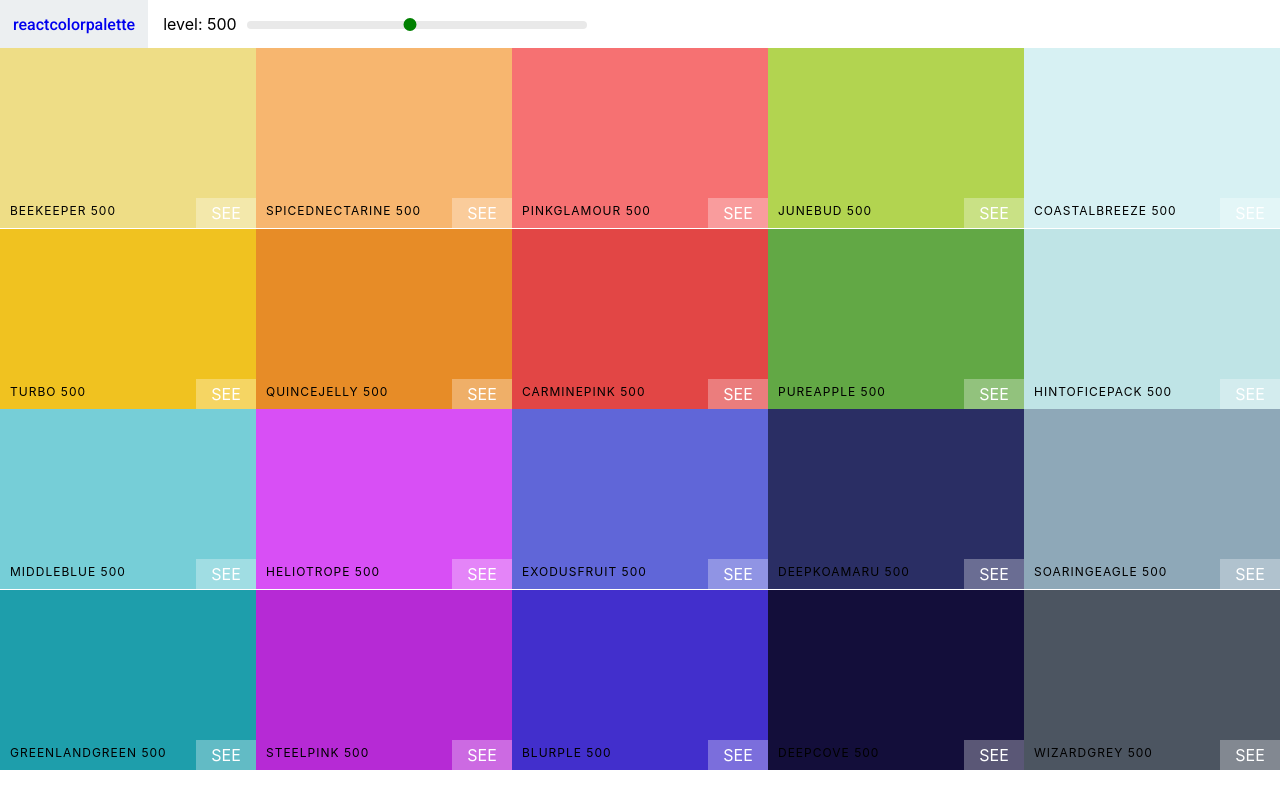
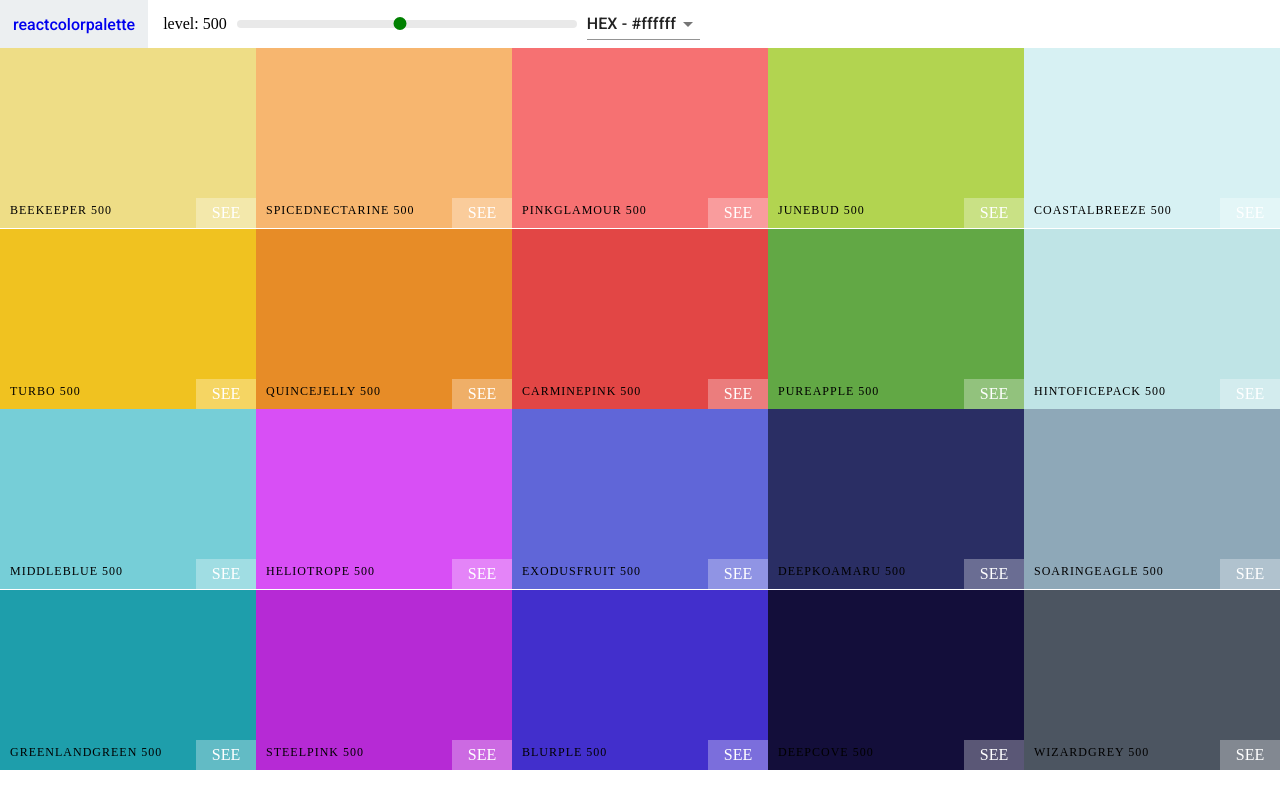
Before and after one commit to rzounlom/react-color-palette, a React (Create React App) app: page / in a window 1280 px wide. Built offline with nearby package versions, Linux system fonts and the light colour scheme.

Commit message:
added picking hex, rgb, and rgba functionality to clipboard

```diff
--- a/package.json
+++ b/package.json
@@ -3,6 +3,7 @@
   "version": "0.1.0",
   "private": true,
   "dependencies": {
+    "@material-ui/core": "^4.11.1",
     "@testing-library/jest-dom": "^5.11.6",
     "@testing-library/react": "^11.2.1",
     "@testing-library/user-event": "^12.2.2",
--- a/src/App.js
+++ b/src/App.js
@@ -6,7 +6,6 @@ import "./App.scss";
 
 class App extends Component {
   render() {
-    console.log(generatePalette(PaletteColors[4]));
     return (
       <div className="App">
         <Palette palette={generatePalette(PaletteColors[4])} />
--- a/src/components/Navbar/Navbar.jsx
+++ b/src/components/Navbar/Navbar.jsx
@@ -1,10 +1,22 @@
-import React from "react";
+import React, { Component } from "react";
 import "rc-slider/assets/index.css";
 import "./Navbar.scss";
+import { MenuItem, Select } from "@material-ui/core";
 
 import Slider from "rc-slider";
 
-const Navbar = ({ level, changeLevel }) => {
+class Navbar extends Component {
+  state = {
+    format: "hex",
+  };
+  handleChange = (e) => {
+    this.setState({ format: e.target.value });
+    this.props.handleChange(e.target.value);
+  };
+
+  render() {
+    const { format } = this.state;
+    const { changeLevel, level } = this.props;
     return (
       <header className="Navbar">
         <div className="logo">
@@ -25,8 +37,16 @@ const Navbar = ({ level, changeLevel }) => {
             />
           </div>
         </div>
+        <div className="select-container">
+          <Select onChange={this.handleChange} value={format}>
+            <MenuItem value="hex">HEX - #ffffff</MenuItem>
+            <MenuItem value="rgb">HEX - rgb(255, 255, 255)</MenuItem>
+            <MenuItem value="rgba">HEX - rgba(255, 255, 255, 1.0)</MenuItem>
+          </Select>
+        </div>
       </header>
     );
-};
+  }
+}
 
 export default Navbar;
--- a/src/components/Palette/Palette.jsx
+++ b/src/components/Palette/Palette.jsx
@@ -1,6 +1,5 @@
 import React, { Component } from "react";
 import ColorBox from "../ColorBox/ColorBox";
-import Slider from "rc-slider";
 import "./Palette.scss";
 import "rc-slider/assets/index.css";
 import Navbar from "../Navbar/Navbar";
@@ -8,19 +7,30 @@ import Navbar from "../Navbar/Navbar";
 class Palette extends Component {
   state = {
     level: 500,
+    format: "hex",
   };
+
   changeLevel = (level) => {
     this.setState({ level });
   };
+  changeFormat = (val) => {
+    this.setState({ format: val });
+  };
   render() {
     const { colors } = this.props.palette;
-    const { level } = this.state;
+    const { level, format } = this.state;
     const colorBoxes = colors[level].map((color) => {
-      return <ColorBox background={color.hex} name={color.name} />;
+      return (
+        <ColorBox key={color.id} background={color[format]} name={color.name} />
+      );
     });
     return (
       <div className="Palette">
-        <Navbar level={level} changeLevel={this.changeLevel} />
+        <Navbar
+          level={level}
+          changeLevel={this.changeLevel}
+          handleChange={this.changeFormat}
+        />
         {/* Navbar goes here */}
         <div className="Palette-colors">{colorBoxes}</div>
         {/* Footer  goes here */}
--- a/src/index.css
+++ b/src/index.css
@@ -1,13 +1,5 @@
 body {
   margin: 0;
-  font-family: -apple-system, BlinkMacSystemFont, 'Segoe UI', 'Roboto', 'Oxygen',
-    'Ubuntu', 'Cantarell', 'Fira Sans', 'Droid Sans', 'Helvetica Neue',
-    sans-serif;
-  -webkit-font-smoothing: antialiased;
-  -moz-osx-font-smoothing: grayscale;
+  box-sizing: border-box;
+  padding: 0;
 }
-
-code {
-  font-family: source-code-pro, Menlo, Monaco, Consolas, 'Courier New',
-    monospace;
-}
```
Also changed, not shown: 1 other file (tests, documents, lock files or other folders). Lines whose indentation alone changed are shown as unchanged.
